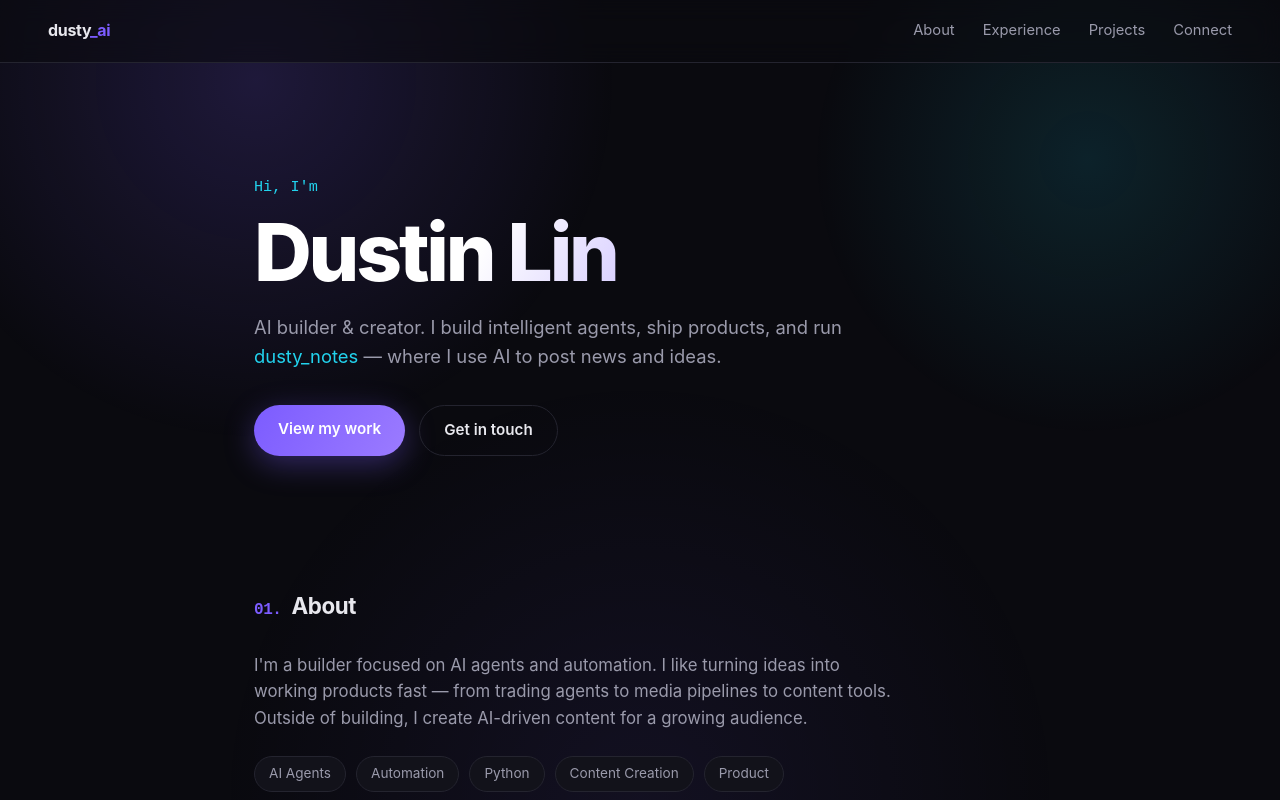
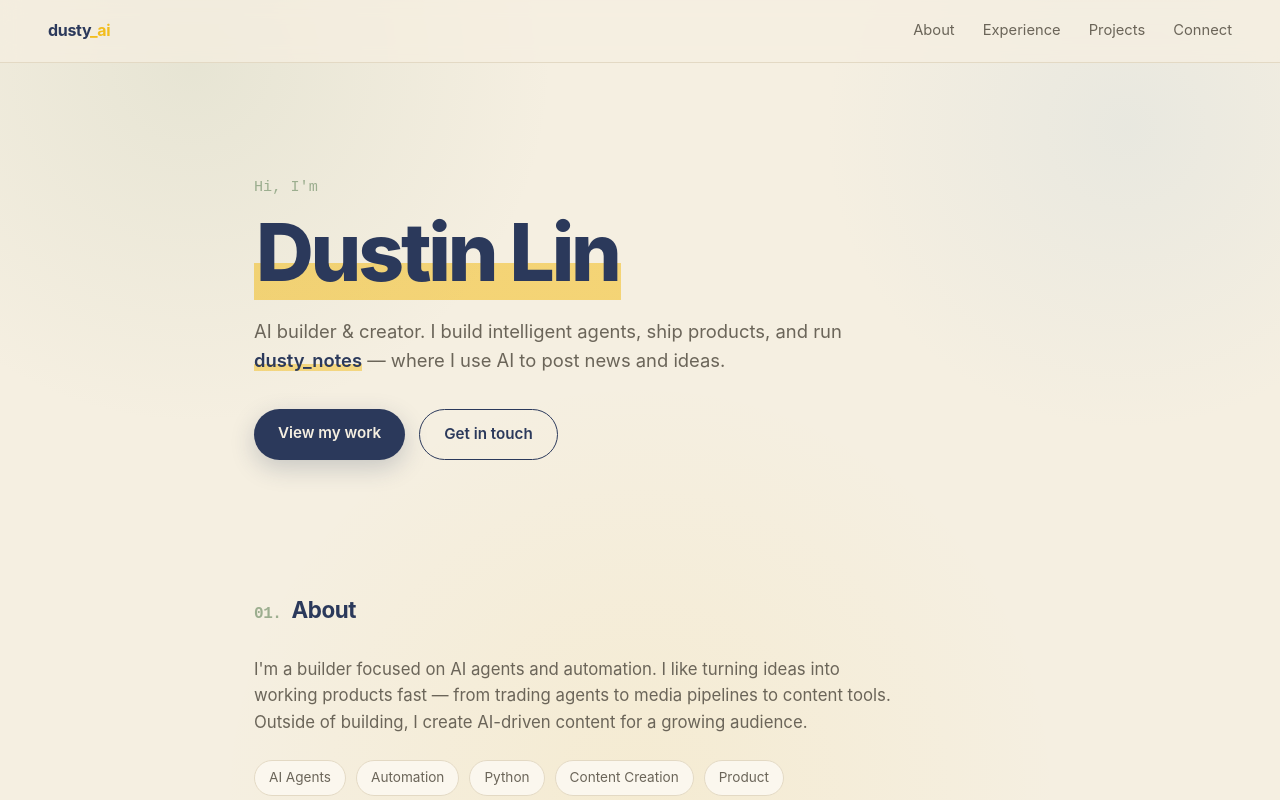
Before and after one commit to dustymemo/dusty_ai, a plain HTML site: page index.html in a window 1280 px wide. Shown: the top 800 px of the page. Drawn offline with Linux system fonts and the light colour scheme.

Commit message:
Reskin site to DustyNotes brand: warm cream, navy ink, yellow highlight

```diff
--- a/styles.css
+++ b/styles.css
@@ -1,13 +1,17 @@
-/* ===== Design tokens ===== */
+/* ===== DustyNotes brand tokens ===== */
 :root {
-  --bg: #0a0a0f;
-  --bg-soft: #12121a;
-  --card: #16161f;
-  --border: #24242f;
-  --text: #e8e8ee;
-  --text-dim: #9a9aab;
-  --accent: #7c5cff;
-  --accent-2: #22d3ee;
+  --paper: #f5efe1;        /* warm beige notebook paper */
+  --paper-2: #efe7d5;      /* slightly deeper paper */
+  --card: #fbf7ee;         /* notebook white card */
+  --border: #e3d9c4;       /* soft paper edge */
+  --ink: #2b395b;          /* faded navy — primary ink */
+  --ink-soft: #5a6480;     /* muted navy for body */
+  --graphite: #6b6559;     /* pencil gray */
+  --highlight: #f2bd1e;    /* muted yellow highlighter */
+  --sage: #9cae8f;         /* sage green accent */
+  --sky: #a8c4d8;          /* soft sky blue */
+  --peach: #e9b596;        /* peach */
+  --blush: #e5b3bd;        /* blush pink */
   --radius: 16px;
   --max: 820px;
   --font: 'Inter', system-ui, -apple-system, 'Segoe UI', Roboto, sans-serif;
@@ -18,8 +22,8 @@
 html { scroll-behavior: smooth; }
 
 body {
-  background: var(--bg);
-  color: var(--text);
+  background: var(--paper);
+  color: var(--ink);
   font-family: var(--font);
   line-height: 1.6;
   -webkit-font-smoothing: antialiased;
@@ -28,15 +32,16 @@ body {
 
 a { color: inherit; text-decoration: none; }
 
-/* ===== Background glow ===== */
+/* ===== Background: soft paper grain + pastel washes ===== */
 .bg-glow {
   position: fixed;
   inset: 0;
   z-index: -1;
   background:
-    radial-gradient(600px circle at 20% 10%, rgba(124, 92, 255, 0.18), transparent 60%),
-    radial-gradient(500px circle at 85% 20%, rgba(34, 211, 238, 0.12), transparent 55%),
-    radial-gradient(700px circle at 50% 100%, rgba(124, 92, 255, 0.08), transparent 60%);
+    radial-gradient(600px circle at 15% 8%, rgba(156, 174, 143, 0.16), transparent 60%),
+    radial-gradient(520px circle at 88% 16%, rgba(168, 196, 216, 0.16), transparent 58%),
+    radial-gradient(680px circle at 50% 100%, rgba(242, 189, 30, 0.08), transparent 62%),
+    var(--paper);
 }
 
 /* ===== Nav ===== */
@@ -48,15 +53,15 @@ a { color: inherit; text-decoration: none; }
   align-items: center;
   justify-content: space-between;
   padding: 18px clamp(20px, 5vw, 48px);
-  backdrop-filter: blur(12px);
-  background: rgba(10, 10, 15, 0.6);
+  backdrop-filter: blur(10px);
+  background: rgba(245, 239, 225, 0.72);
   border-bottom: 1px solid var(--border);
 }
 .nav__brand { font-weight: 700; letter-spacing: -0.02em; }
-.nav__brand span { color: var(--accent); }
+.nav__brand span { color: var(--highlight); }
 .nav__links { display: flex; gap: clamp(14px, 3vw, 28px); }
-.nav__links a { color: var(--text-dim); font-size: 0.92rem; transition: color 0.2s; }
-.nav__links a:hover { color: var(--text); }
+.nav__links a { color: var(--graphite); font-size: 0.92rem; transition: color 0.2s; }
+.nav__links a:hover { color: var(--ink); }
 @media (max-width: 560px) { .nav__links { display: none; } }
 
 /* ===== Layout ===== */
@@ -72,29 +77,36 @@ main { max-width: var(--max); margin: 0 auto; padding: 0 clamp(20px, 5vw, 24px);
   display: flex;
   align-items: baseline;
   gap: 10px;
+  color: var(--ink);
 }
-.section__title span { color: var(--accent); font-family: ui-monospace, monospace; font-size: 1rem; }
+.section__title span { color: var(--sage); font-family: ui-monospace, monospace; font-size: 1rem; }
 .section__title--center { justify-content: center; }
 
-.prose { color: var(--text-dim); max-width: 640px; font-size: 1.05rem; }
+.prose { color: var(--graphite); max-width: 640px; font-size: 1.05rem; }
 .prose--center { margin: 0 auto; }
 
 /* ===== Hero ===== */
 .hero { padding: clamp(80px, 14vh, 140px) 0 60px; }
-.hero__eyebrow { color: var(--accent-2); font-family: ui-monospace, monospace; font-size: 0.95rem; margin-bottom: 12px; }
+.hero__eyebrow { color: var(--sage); font-family: ui-monospace, monospace; font-size: 0.95rem; margin-bottom: 12px; }
 .hero__name {
   font-size: clamp(2.8rem, 9vw, 5rem);
   font-weight: 800;
   letter-spacing: -0.04em;
   line-height: 1.02;
-  background: linear-gradient(120deg, #fff 30%, var(--accent) 100%);
-  -webkit-background-clip: text;
-  background-clip: text;
-  color: transparent;
+  color: var(--ink);
 }
-.hero__tagline { margin-top: 20px; max-width: 620px; font-size: 1.15rem; color: var(--text-dim); }
-.hero__tagline a { color: var(--accent-2); border-bottom: 1px solid transparent; transition: border-color 0.2s; }
-.hero__tagline a:hover { border-color: var(--accent-2); }
+/* muted-yellow highlighter swipe behind the name */
+.hero__name {
+  display: inline;
+  background: linear-gradient(transparent 62%, rgba(242, 189, 30, 0.55) 62%);
+  padding: 0 2px;
+}
+.hero__tagline { margin-top: 24px; max-width: 620px; font-size: 1.15rem; color: var(--graphite); }
+.hero__tagline a {
+  color: var(--ink);
+  font-weight: 600;
+  background: linear-gradient(transparent 70%, rgba(242, 189, 30, 0.5) 70%);
+}
 .hero__cta { display: flex; gap: 14px; margin-top: 34px; flex-wrap: wrap; }
 
 .btn {
@@ -106,22 +118,22 @@ main { max-width: var(--max); margin: 0 auto; padding: 0 clamp(20px, 5vw, 24px);
 }
 .btn:hover { transform: translateY(-2px); }
 .btn--primary {
-  background: linear-gradient(120deg, var(--accent), #9b7bff);
-  color: #fff;
-  box-shadow: 0 8px 30px rgba(124, 92, 255, 0.35);
+  background: var(--ink);
+  color: var(--paper);
+  box-shadow: 0 8px 24px rgba(43, 57, 91, 0.22);
 }
-.btn--ghost { border: 1px solid var(--border); color: var(--text); }
-.btn--ghost:hover { border-color: var(--accent); }
+.btn--ghost { border: 1px solid var(--ink); color: var(--ink); }
+.btn--ghost:hover { background: var(--card); }
 
 /* ===== Tags ===== */
 .tags { display: flex; flex-wrap: wrap; gap: 10px; margin-top: 24px; list-style: none; }
 .tags li {
   padding: 6px 14px;
-  background: var(--bg-soft);
+  background: var(--card);
   border: 1px solid var(--border);
   border-radius: 999px;
   font-size: 0.85rem;
-  color: var(--text-dim);
+  color: var(--graphite);
 }
 
 /* ===== Timeline ===== */
@@ -136,10 +148,10 @@ main { max-width: var(--max); margin: 0 auto; padding: 0 clamp(20px, 5vw, 24px);
   transition: background 0.2s, border-color 0.2s;
 }
 .job:hover { background: var(--card); border-color: var(--border); }
-.job__date { color: var(--text-dim); font-size: 0.85rem; font-family: ui-monospace, monospace; }
-.job__role { font-size: 1.1rem; font-weight: 600; }
-.job__company { color: var(--accent-2); font-weight: 500; }
-.job__body p { color: var(--text-dim); margin-top: 6px; font-size: 0.98rem; }
+.job__date { color: var(--graphite); font-size: 0.85rem; font-family: ui-monospace, monospace; }
+.job__role { font-size: 1.1rem; font-weight: 600; color: var(--ink); }
+.job__company { color: var(--sage); font-weight: 600; }
+.job__body p { color: var(--graphite); margin-top: 6px; font-size: 0.98rem; }
 @media (max-width: 560px) { .job { grid-template-columns: 1fr; gap: 6px; } }
 
 /* ===== Project grid ===== */
@@ -151,21 +163,22 @@ main { max-width: var(--max); margin: 0 auto; padding: 0 clamp(20px, 5vw, 24px);
   padding: 22px;
   display: flex;
   flex-direction: column;
+  box-shadow: 0 2px 10px rgba(43, 57, 91, 0.04);
   transition: transform 0.18s, border-color 0.2s, box-shadow 0.2s;
 }
 .card:hover {
   transform: translateY(-4px);
-  border-color: var(--accent);
-  box-shadow: 0 12px 40px rgba(124, 92, 255, 0.18);
+  border-color: var(--sage);
+  box-shadow: 0 12px 30px rgba(43, 57, 91, 0.1);
 }
 .card__top { display: flex; justify-content: space-between; align-items: center; margin-bottom: 14px; }
 .card__icon { font-size: 1.6rem; }
-.card__link { color: var(--text-dim); transition: color 0.2s; }
-.card:hover .card__link { color: var(--accent); }
-.card__title { font-size: 1.15rem; font-weight: 600; }
-.card__desc { color: var(--text-dim); font-size: 0.95rem; margin-top: 8px; flex: 1; }
+.card__link { color: var(--graphite); transition: color 0.2s; }
+.card:hover .card__link { color: var(--ink); }
+.card__title { font-size: 1.15rem; font-weight: 600; color: var(--ink); }
+.card__desc { color: var(--graphite); font-size: 0.95rem; margin-top: 8px; flex: 1; }
 .card__tags { display: flex; flex-wrap: wrap; gap: 8px; margin-top: 16px; list-style: none; }
-.card__tags li { font-size: 0.78rem; color: var(--accent-2); font-family: ui-monospace, monospace; }
+.card__tags li { font-size: 0.78rem; color: var(--sage); font-family: ui-monospace, monospace; }
 
 /* ===== Socials ===== */
 .socials { display: flex; flex-wrap: wrap; gap: 14px; justify-content: center; margin-top: 30px; }
@@ -178,16 +191,17 @@ main { max-width: var(--max); margin: 0 auto; padding: 0 clamp(20px, 5vw, 24px);
   border: 1px solid var(--border);
   border-radius: 999px;
   font-weight: 500;
+  color: var(--ink);
   transition: transform 0.15s, border-color 0.2s, background 0.2s;
 }
-.social:hover { transform: translateY(-2px); border-color: var(--accent); }
+.social:hover { transform: translateY(-2px); border-color: var(--sage); }
 .social__icon {
   display: inline-grid;
   place-items: center;
   width: 26px; height: 26px;
   border-radius: 7px;
-  background: linear-gradient(120deg, var(--accent), var(--accent-2));
-  color: #fff;
+  background: var(--ink);
+  color: var(--paper);
   font-size: 0.72rem;
   font-weight: 700;
   font-family: ui-monospace, monospace;
@@ -197,7 +211,7 @@ main { max-width: var(--max); margin: 0 auto; padding: 0 clamp(20px, 5vw, 24px);
 .footer {
   text-align: center;
   padding: 40px 20px 60px;
-  color: var(--text-dim);
+  color: var(--graphite);
   font-size: 0.88rem;
   border-top: 1px solid var(--border);
   margin-top: 40px;
```
